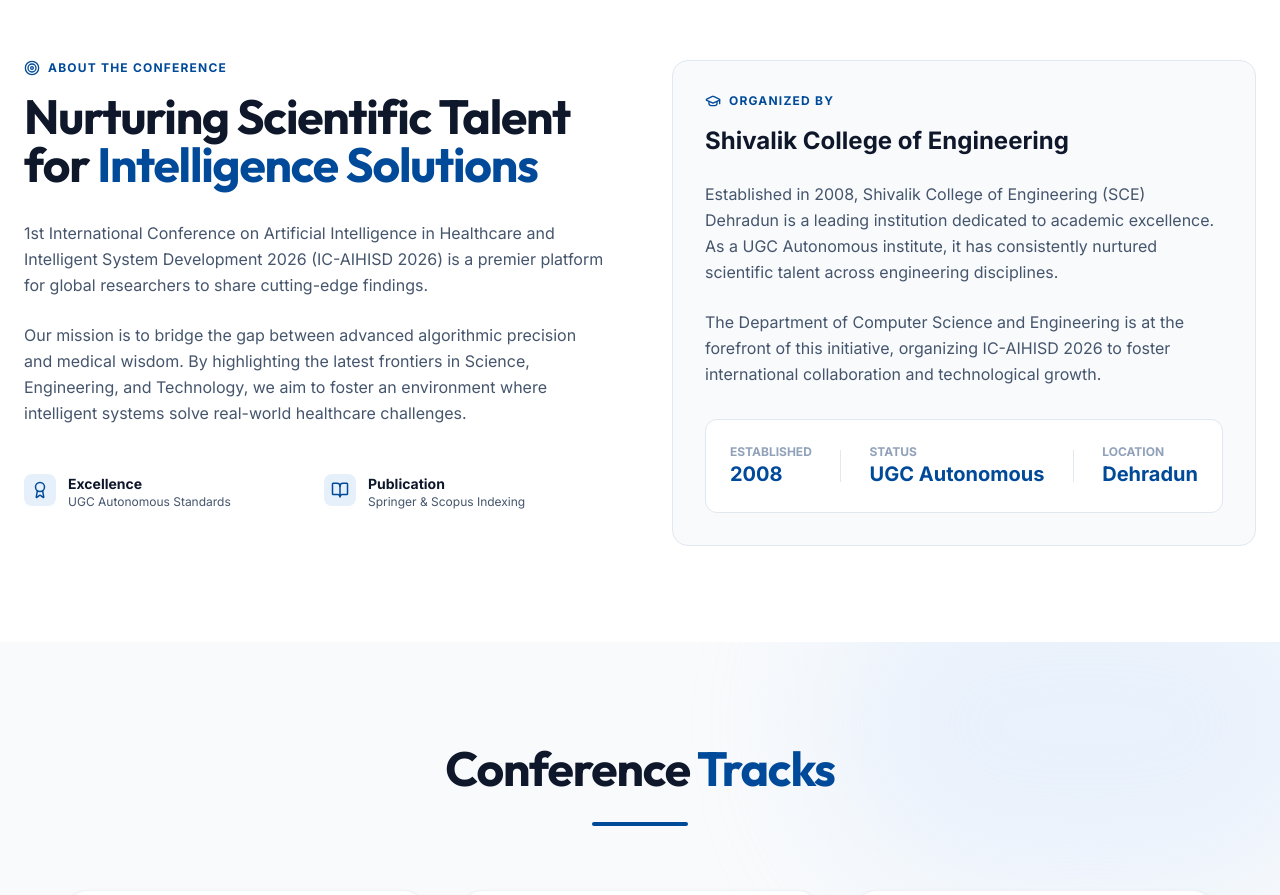
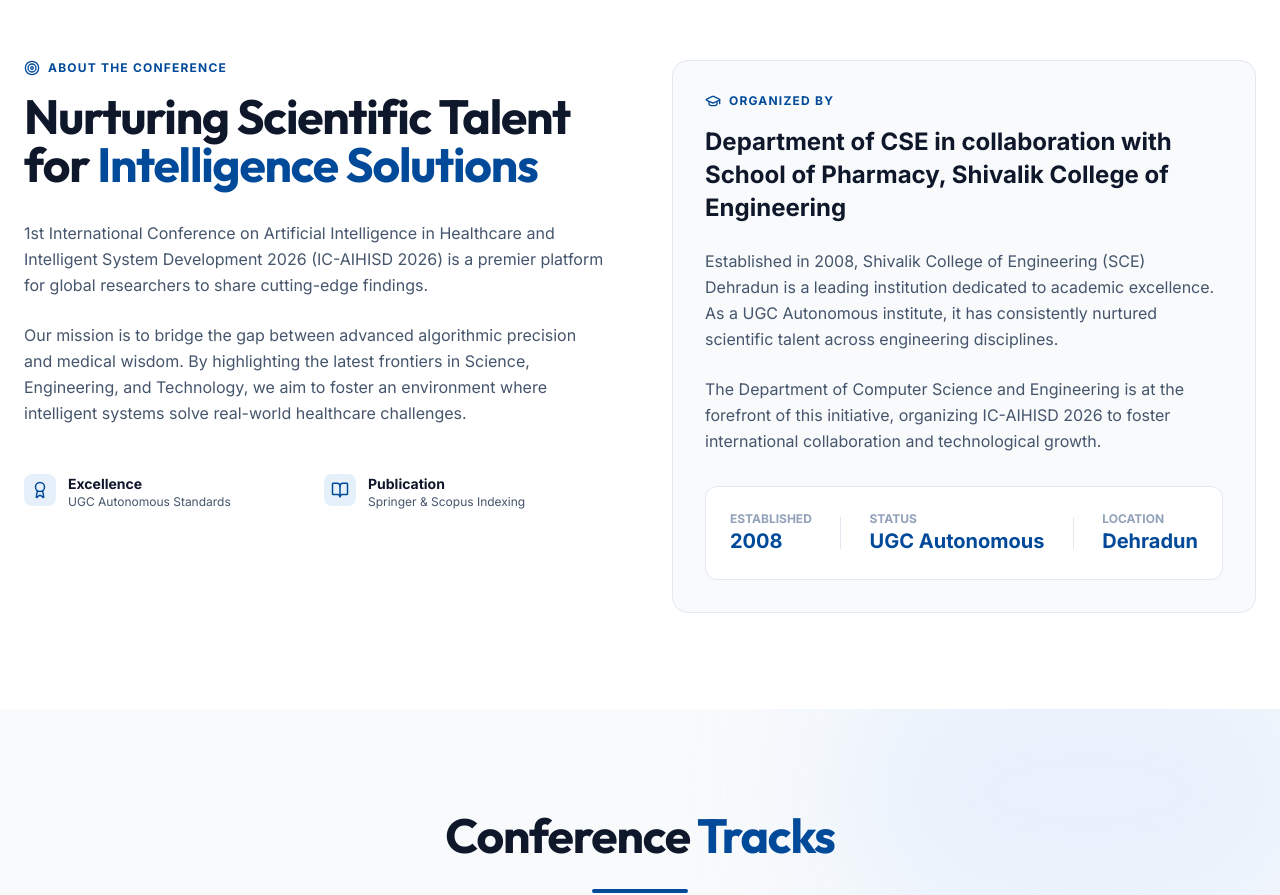
Before and after one commit to satyamkruk07-lgtm/IC-AIHISD-2026, a React (Vite) app: page / in a window 1280 px wide. Shown: the part 960-1855 px from the top of the page. Built offline with nearby package versions, Linux system fonts and the light colour scheme; no server answers; the database is empty.

Commit message:
Update Organized By title in About section

```diff
--- a/src/components/About.tsx
+++ b/src/components/About.tsx
@@ -62,8 +62,8 @@ export default function About() {
               <GraduationCap size={16} />
               <span>Organized By</span>
             </div>
-            <h3 className="text-2xl font-bold text-slate-900 mb-6">
-              Shivalik College of Engineering
+            <h3 className="text-2xl font-bold text-slate-900 mb-6 leading-snug">
+              Department of CSE in collaboration with School of Pharmacy, Shivalik College of Engineering
             </h3>
             <p className="text-slate-600 mb-6 leading-relaxed">
               Established in 2008, Shivalik College of Engineering (SCE) Dehradun is a leading institution dedicated to academic excellence. As a UGC Autonomous institute, it has consistently nurtured scientific talent across engineering disciplines.
```
